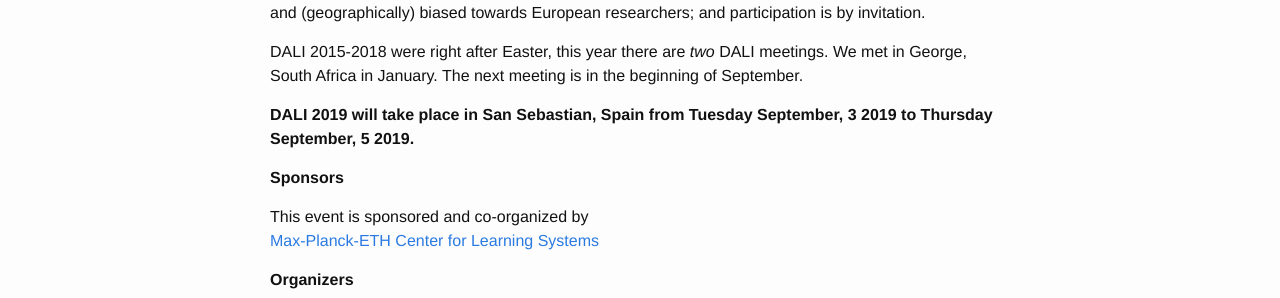
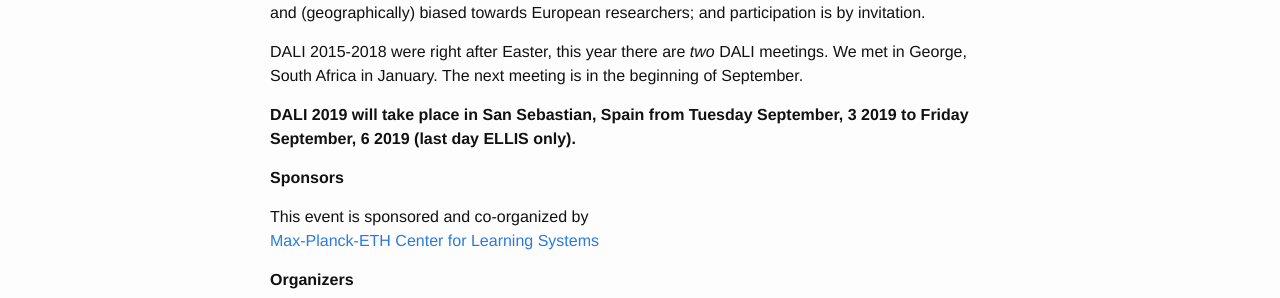
Before and after one commit to dalimeeting/dalimeeting.github.io, a Jekyll site: the page built from index.html, in a window 1280 px wide. Shown: the part 653-951 px from the top of the page. Built offline with Jekyll 4.4.1, drawn with Linux system fonts in a browser that asks for light colours.

Commit message:
updated times on front page

```diff
--- a/_config.yml
+++ b/_config.yml
@@ -71,6 +71,7 @@
   - 2019-09-03
   - 2019-09-04
   - 2019-09-05
+  - 2019-09-06
   sponsors:
   - name: Max-Planck-ETH Center for Learning Systems
     url: "http://learning-systems.org/"
--- a/_layouts/about.html
+++ b/_layouts/about.html
@@ -6,7 +6,7 @@
 
   {{ content }}
 
-  <p><strong>{{ site.conference.shortname }} {{ site.conference.year }} will take place in {{ site.conference.location }} from {{ site.conference.dates[0] | date: "%A %B, %-d %Y" }} to  {{ site.conference.dates.last | date: "%A %B, %-d %Y" }}.</strong></p>
+  <p><strong>{{ site.conference.shortname }} {{ site.conference.year }} will take place in {{ site.conference.location }} from {{ site.conference.dates[0] | date: "%A %B, %-d %Y" }} to  {{ site.conference.dates.last | date: "%A %B, %-d %Y" }} (last day ELLIS only).</strong></p>
 
 
    {% if site.previous_meeting.name %}{% if site.previous_meeting.url %}<p><a href="{{ site.previous_meeting.url }}">Link to {{ site.previous_meeting.name }}</a> </p>{% endif %}{% endif %}
```
